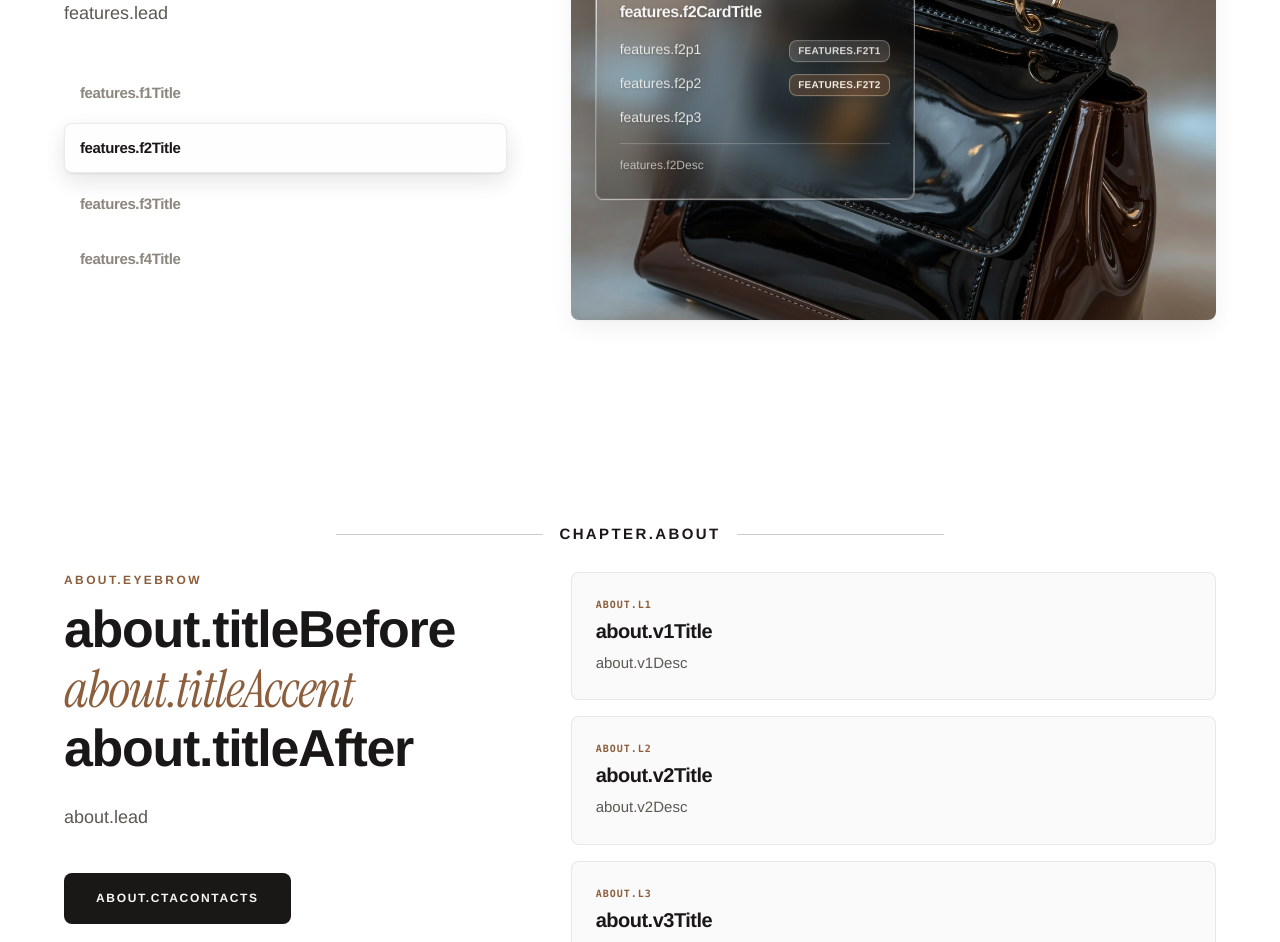
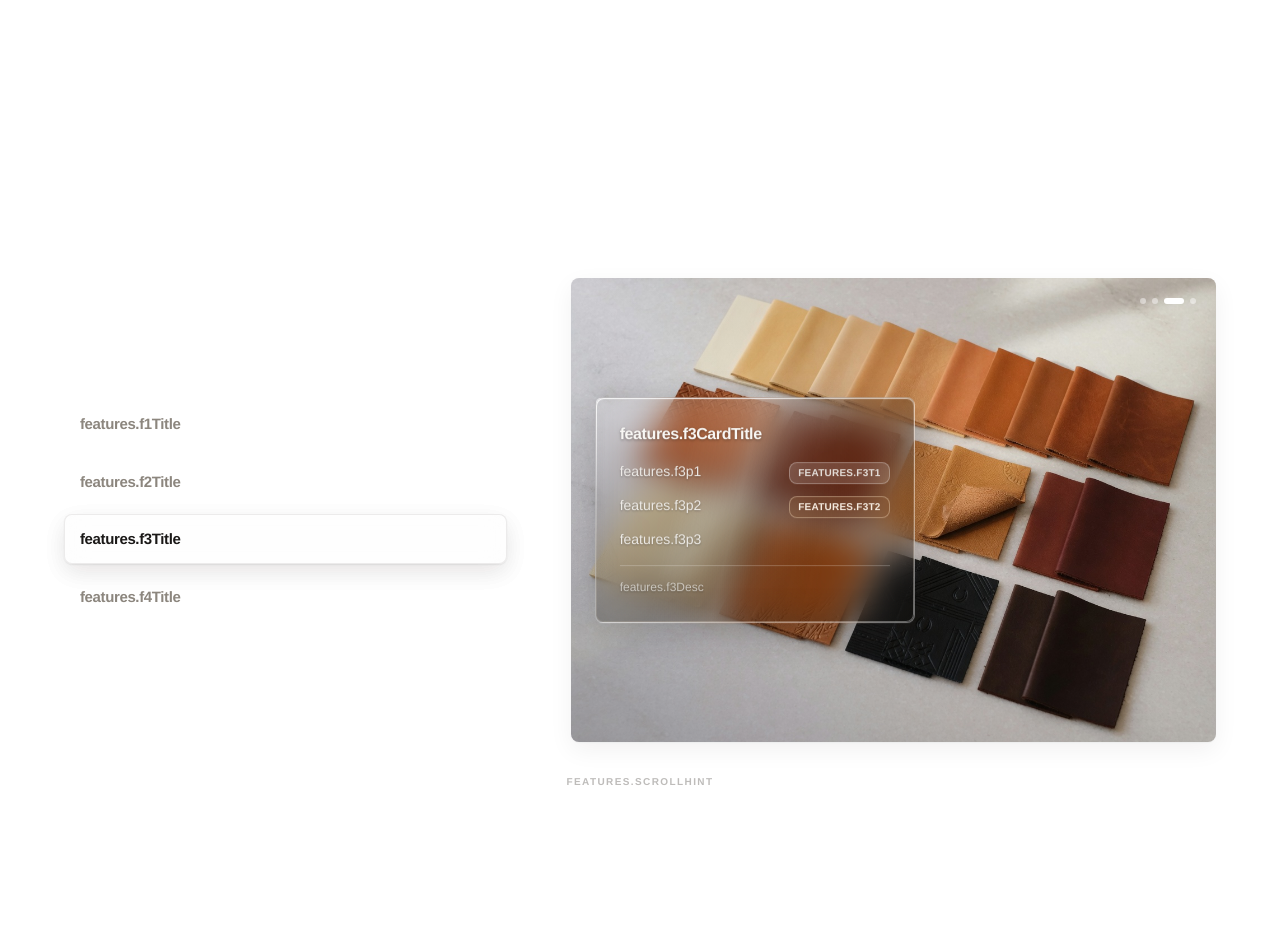
Before and after one commit to COMBINATORR/karya-boutique, a React (Vite) app: page / in a window 1280 px wide. Shown: the part 7600-8542 px from the top of the page. Built offline with nearby package versions, Linux system fonts and the light colour scheme; the HTML template or start-up script is replaced by a standard one; a web font is replaced by a local one.

Commit message:
feat: convert Features section to scroll-driven sticky behavior

```diff
--- a/src/components/Features.jsx
+++ b/src/components/Features.jsx
@@ -1,6 +1,11 @@
-import { useCallback, useEffect, useState } from 'react'
+import { useCallback, useEffect, useRef, useState } from 'react'
 import { useTranslation } from 'react-i18next'
-import { AnimatePresence, motion } from 'framer-motion'
+import {
+  AnimatePresence,
+  motion,
+  useScroll,
+  useMotionValueEvent,
+} from 'framer-motion'
 import { ChapterTitle } from '@/components/ChapterTitle'
 
 const INTERVAL_MS = 5500
@@ -57,54 +62,110 @@ const FEATURES = [
 ]
 
 /**
- * Features — two-column: interactive list + auto carousel with glass overlay.
+ * Features — scroll-driven sticky section.
+ * Vertical scroll advances through 4 feature steps.
+ * Falls back to auto-play timer when prefers-reduced-motion.
  */
 export function Features() {
   const { t } = useTranslation()
   const [active, setActive] = useState(0)
+  const [reduced, setReduced] = useState(false)
   const [paused, setPaused] = useState(false)
+  const pinTrackRef = useRef(null)
+  const programmatic = useRef(false)
+  const activeRef = useRef(0)
   const n = FEATURES.length
   const feature = FEATURES[active]
 
-  const goTo = useCallback(
-    (i) => {
-      setActive(((i % n) + n) % n)
+  useEffect(() => {
+    activeRef.current = active
+  }, [active])
+
+  /* Detect prefers-reduced-motion */
+  useEffect(() => {
+    const mq = window.matchMedia('(prefers-reduced-motion: reduce)')
+    const sync = () => setReduced(mq.matches)
+    sync()
+    mq.addEventListener?.('change', sync)
+    return () => mq.removeEventListener?.('change', sync)
+  }, [])
+
+  /* Auto-play timer — only when reduced-motion (fallback) */
+  useEffect(() => {
+    if (!reduced || paused) return undefined
+    const id = window.setInterval(() => {
+      setActive((i) => (i + 1) % n)
+    }, INTERVAL_MS)
+    return () => window.clearInterval(id)
+  }, [n, reduced, paused])
+
+  const setStep = useCallback(
+    (index) => {
+      const next = Math.max(0, Math.min(n - 1, index))
+      if (next === activeRef.current) return
+      setActive(next)
     },
     [n],
   )
 
-  useEffect(() => {
-    if (paused) return undefined
-    const reduce =
-      typeof window !== 'undefined' &&
-      window.matchMedia('(prefers-reduced-motion: reduce)').matches
-    if (reduce) return undefined
-    const id = window.setInterval(() => {
-      setActive((i) => (i + 1) % n)
-    }, INTERVAL_MS)
-    return () => window.clearInterval(id)
-  }, [n, paused])
+  /** Scroll page so pin-track progress matches step index */
+  const scrollToStep = useCallback(
+    (index) => {
+      const track = pinTrackRef.current
+      if (!track || reduced) {
+        setStep(index)
+        return
+      }
+      const next = Math.max(0, Math.min(n - 1, index))
+      const rect = track.getBoundingClientRect()
+      const trackTop = window.scrollY + rect.top
+      const maxScroll = Math.max(1, track.offsetHeight - window.innerHeight)
+      const p = n <= 1 ? 0 : next / (n - 1)
+      programmatic.current = true
+      setStep(next)
+      window.scrollTo({ top: trackTop + p * maxScroll, behavior: 'smooth' })
+      window.setTimeout(() => {
+        programmatic.current = false
+      }, 700)
+    },
+    [n, reduced, setStep],
+  )
 
-  return (
-    <section
-      id="features"
-      className="section-pad section-sheet surface-white"
-      onMouseEnter={() => setPaused(true)}
-      onMouseLeave={() => setPaused(false)}
-    >
-      <ChapterTitle titleKey="chapter.features" />
-      <div className="container-wide">
+  /* Scroll-driven step switching */
+  const { scrollYProgress } = useScroll({
+    target: pinTrackRef,
+    offset: ['start start', 'end end'],
+  })
+
+  useMotionValueEvent(scrollYProgress, 'change', (p) => {
+    if (reduced || programmatic.current) return
+    if (n <= 1) return
+    const raw = p * (n - 1)
+    const idx = Math.round(raw)
+    const clamped = Math.max(0, Math.min(n - 1, idx))
+    if (clamped !== activeRef.current) {
+      setStep(clamped)
+    }
+  })
+
+  const goTo = useCallback(
+    (i) => {
+      if (reduced) {
+        setActive(((i % n) + n) % n)
+      } else {
+        scrollToStep(i)
+      }
+    },
+    [n, reduced, scrollToStep],
+  )
+
+  /* ——— Content block (shared between scroll & fallback layouts) ——— */
+  const contentBlock = (
+    <>
       <div className="grid items-center gap-10 lg:grid-cols-12 lg:gap-12 xl:gap-16">
+        {/* Left: tab list */}
         <div className="lg:col-span-5">
-            <span className="eyebrow mb-3 block">{t('features.eyebrow')}</span>
-            <h2 className="h2-editorial mb-4 text-[clamp(1.85rem,5vw,3.25rem)] tracking-tight">
-              {t('features.title')}
-            </h2>
-            <p className="max-w-md text-base leading-relaxed text-[var(--text-secondary)] sm:text-lg">
-              {t('features.lead')}
-            </p>
-
-            <ul className="mt-8 space-y-1.5 sm:mt-10" role="tablist" aria-label={t('features.listLabel')}>
+          <ul className="space-y-1.5 sm:space-y-2" role="tablist" aria-label={t('features.listLabel')}>
             {FEATURES.map((item, i) => {
               const on = i === active
               return (
@@ -138,6 +199,7 @@ export function Features() {
           </ul>
         </div>
 
+        {/* Right: image + glass card */}
         <div className="relative lg:col-span-7">
           <div className="relative aspect-[4/3] overflow-hidden rounded-[var(--radius-sm)] bg-[var(--bg-muted)] shadow-soft sm:aspect-[5/4] lg:min-h-[420px] lg:aspect-auto lg:h-[min(520px,58vh)]">
             <AnimatePresence mode="wait">
@@ -154,9 +216,10 @@ export function Features() {
               />
             </AnimatePresence>
 
-              {/* Soft vignette only — keep photo bright under glass plaque */}
+            {/* Soft vignette */}
             <div className="pointer-events-none absolute inset-0 bg-gradient-to-t from-black/25 via-transparent to-black/10 sm:bg-gradient-to-tr sm:from-black/20 sm:via-transparent sm:to-black/8" />
 
+            {/* Glass card overlay */}
             <div className="absolute inset-x-3 bottom-3 sm:inset-x-auto sm:bottom-auto sm:left-6 sm:right-auto sm:top-1/2 sm:-translate-y-1/2 sm:w-[min(100%-3rem,320px)]">
               <AnimatePresence mode="wait">
                 <motion.div
@@ -200,6 +263,7 @@ export function Features() {
               </AnimatePresence>
             </div>
 
+            {/* Pagination dots */}
             <div className="absolute right-4 top-4 z-[1] flex gap-1.5 sm:right-5 sm:top-5">
               {FEATURES.map((f, i) => (
                 <button
@@ -217,7 +281,60 @@ export function Features() {
           </div>
         </div>
       </div>
+
+      {/* Scroll hint — only when scroll-driven */}
+      {!reduced ? (
+        <p className="mt-6 text-center font-display text-[10px] font-bold uppercase tracking-[0.14em] text-[var(--text-secondary)]/40 sm:mt-8">
+          {t('features.scrollHint')}
+        </p>
+      ) : null}
+    </>
+  )
+
+  return (
+    <section
+      id="features"
+      className="section-sheet surface-white"
+      onMouseEnter={reduced ? () => setPaused(true) : undefined}
+      onMouseLeave={reduced ? () => setPaused(false) : undefined}
+    >
+      {/* Header — always visible above the pin track */}
+      <div className="section-pad pb-0 sm:pb-0">
+        <ChapterTitle titleKey="chapter.features" />
+        <div className="container-wide">
+          <header className="mb-6 max-w-2xl sm:mb-8 lg:mb-10">
+            <span className="eyebrow mb-3 block">{t('features.eyebrow')}</span>
+            <h2 className="h2-editorial mb-4 text-[clamp(1.85rem,5vw,3.25rem)] tracking-tight">
+              {t('features.title')}
+            </h2>
+            <p className="max-w-md text-base leading-relaxed text-[var(--text-secondary)] sm:text-lg">
+              {t('features.lead')}
+            </p>
+          </header>
         </div>
+      </div>
+
+      {/* Scroll-driven layout (or auto-play fallback) */}
+      {reduced ? (
+        <div className="container-wide section-pad pt-0">{contentBlock}</div>
+      ) : (
+        <div
+          ref={pinTrackRef}
+          className="relative"
+          /* ~75vh per step → enough reading room between steps */
+          style={{ height: `${Math.max(250, 80 + n * 55)}vh` }}
+        >
+          <div
+            className="sticky top-0 flex min-h-[100dvh] flex-col justify-center bg-[var(--bg-primary)] py-6 sm:py-8"
+            style={{
+              paddingTop: 'max(1rem, var(--safe-top))',
+              paddingBottom: 'max(1rem, var(--safe-bottom))',
+            }}
+          >
+            <div className="container-wide">{contentBlock}</div>
+          </div>
+        </div>
+      )}
     </section>
   )
 }
--- a/src/locales/kk.json
+++ b/src/locales/kk.json
@@ -289,6 +289,7 @@
   "features.f4p3": "Ыңғайлы қалталар",
   "features.f4t1": "Сенімді",
   "features.f4t2": "Практика",
+  "features.scrollHint": "Төмен айналдырыңыз — ерекшеліктер ауысады",
 
   "faq.title": "Жиі қойылатын сұрақтар",
   "faq.lead": "Жауап таппадыңыз ба?",
--- a/src/locales/ru.json
+++ b/src/locales/ru.json
@@ -289,6 +289,7 @@
   "features.f4p3": "Удобные карманы",
   "features.f4t1": "Надёжность",
   "features.f4t2": "Практика",
+  "features.scrollHint": "Листайте вниз — особенности меняются",
 
   "faq.title": "Частые вопросы",
   "faq.lead": "Не нашли ответ?",
```
Lines whose indentation alone changed are shown as unchanged.
